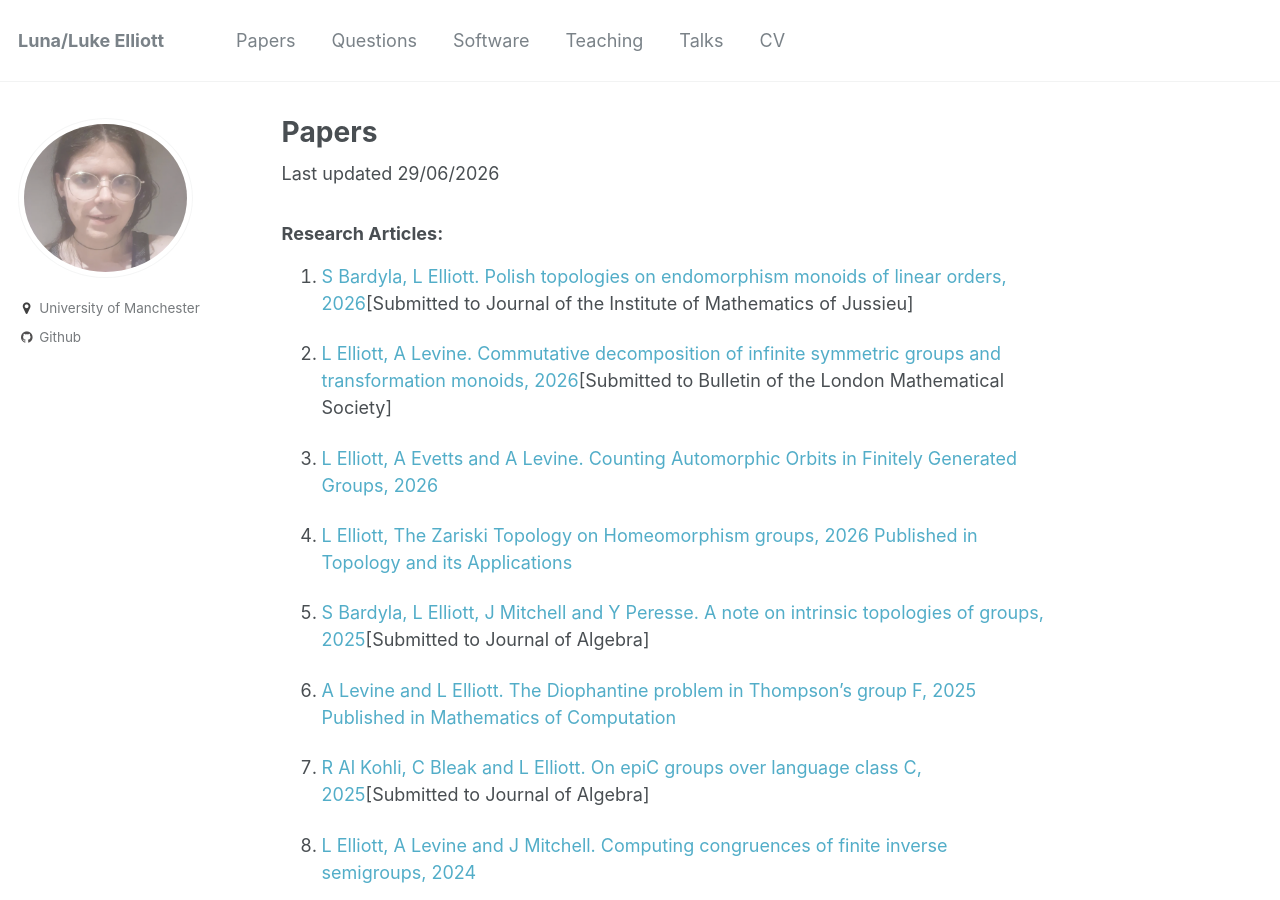
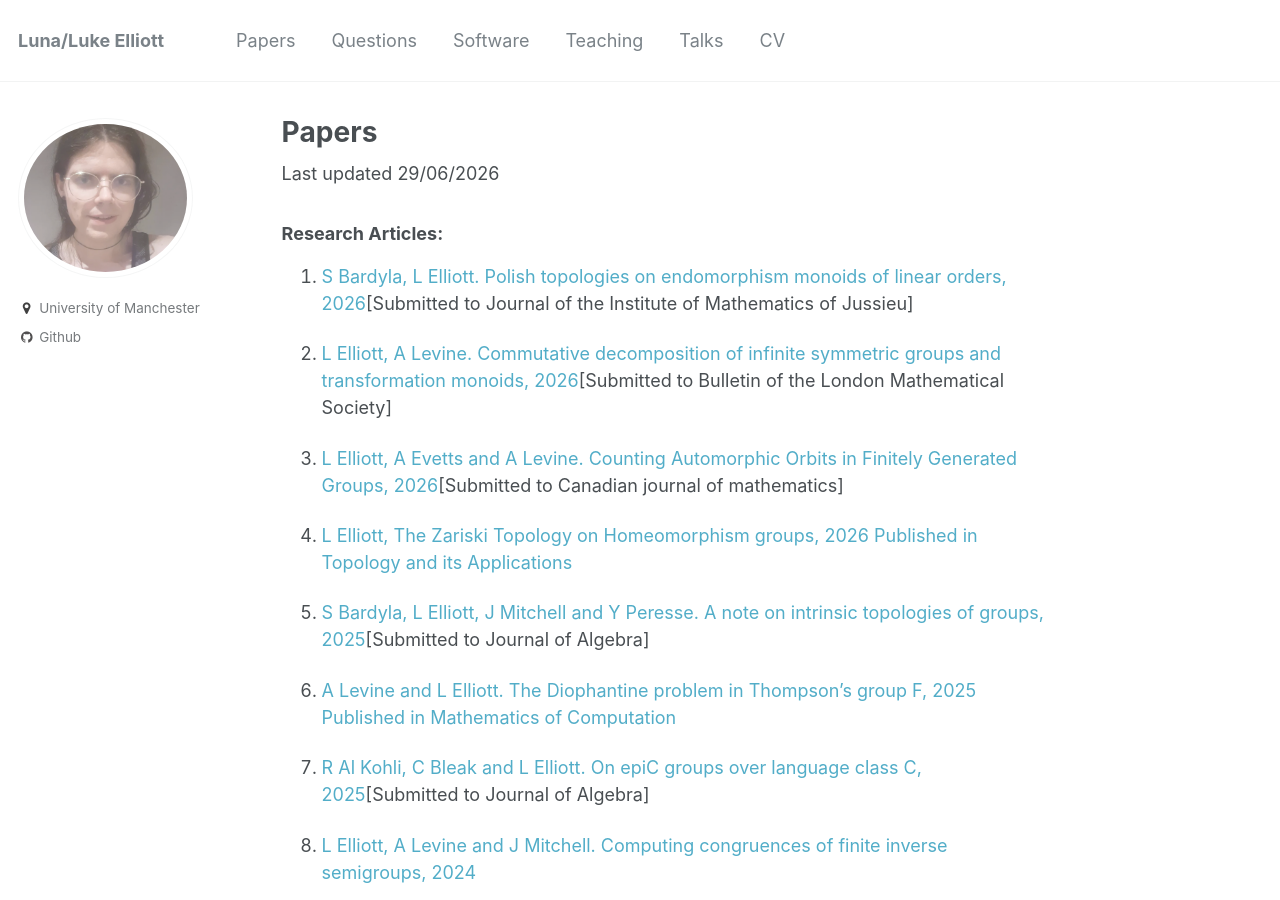
Before and after one commit to le27/L-Elliott, a Jekyll site: the page built from _pages/papers.md, in a window 1280 px wide and 900 px high. Built offline with Jekyll 4.4.1, drawn with Linux system fonts in a browser that asks for light colours; formulas are drawn with MathJax 3; some of the changed text lies outside the part shown.

Commit message:
Update papers.md

```diff
--- a/_pages/papers.md
+++ b/_pages/papers.md
@@ -11,7 +11,7 @@
 
 1. [L Elliott, A Levine. Commutative decomposition of infinite symmetric groups and transformation monoids, 2026](https://arxiv.org/abs/2605.14862)[Submitted to Bulletin of the London Mathematical Society]
 
-1. [L Elliott, A Evetts and A Levine. Counting Automorphic Orbits in Finitely Generated Groups, 2026](https://arxiv.org/abs/2604.18104)
+1. [L Elliott, A Evetts and A Levine. Counting Automorphic Orbits in Finitely Generated Groups, 2026](https://arxiv.org/abs/2604.18104)[Submitted to Canadian journal of mathematics]
 
 1. [L Elliott, The Zariski Topology on Homeomorphism groups, 2026](https://arxiv.org/abs/2601.15185) [Published in Topology and its Applications](https://doi.org/10.1016/j.topol.2026.109899)
 
@@ -67,6 +67,8 @@
 Currently working on more projects with the following authors [L Elliott], [L Elliott + A Levine], [L Elliott + G Crowe], [L Elliott + S Bardyla]x2, [L Elliott + S Bardyla + Y Peresse], [L Elliott + R Cirpons + A Levine + J Mitchell], [L Elliott + N Kolodny].
 
 Average paper length: $$\frac{37+17+52+39+10+21+9+19+23+38+23+22+21+10+12+13+43+12+21}{19} \approx 23.26$$ pages.
+
+11/19 of lunas papers are currently published in journals.
 
 Articles that have cited Luna's papers as of 02/06/2026 (excluding papers already mentioned above):
 
```
